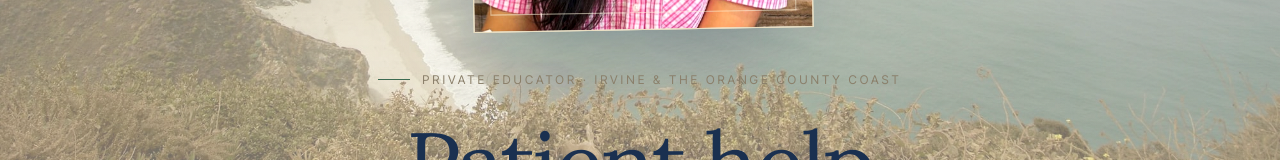
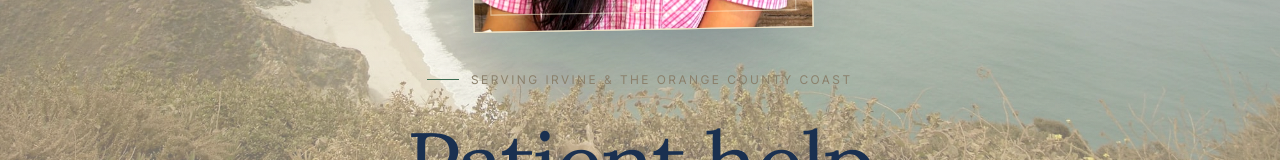
Before and after one commit to patrickparagas1/josephine-tutoring, a Next.js app: page / in a window 1280 px wide. Shown: the part 619-779 px from the top of the page. Built offline with nearby package versions, Linux system fonts and the light colour scheme.

Commit message:
Hero eyebrow: change to Serving Irvine & the Orange County Coast

```diff
--- a/components/Hero.tsx
+++ b/components/Hero.tsx
@@ -18,7 +18,7 @@ export default function Hero() {
       </div>
       <div className="hero-text">
         <div className="hero-eyebrow fade-up">
-          Private Educator · Irvine &amp; the Orange County Coast
+          Serving Irvine &amp; the Orange County Coast
         </div>
         <h1 className="fade-up delay-1">
           Patient help
```
